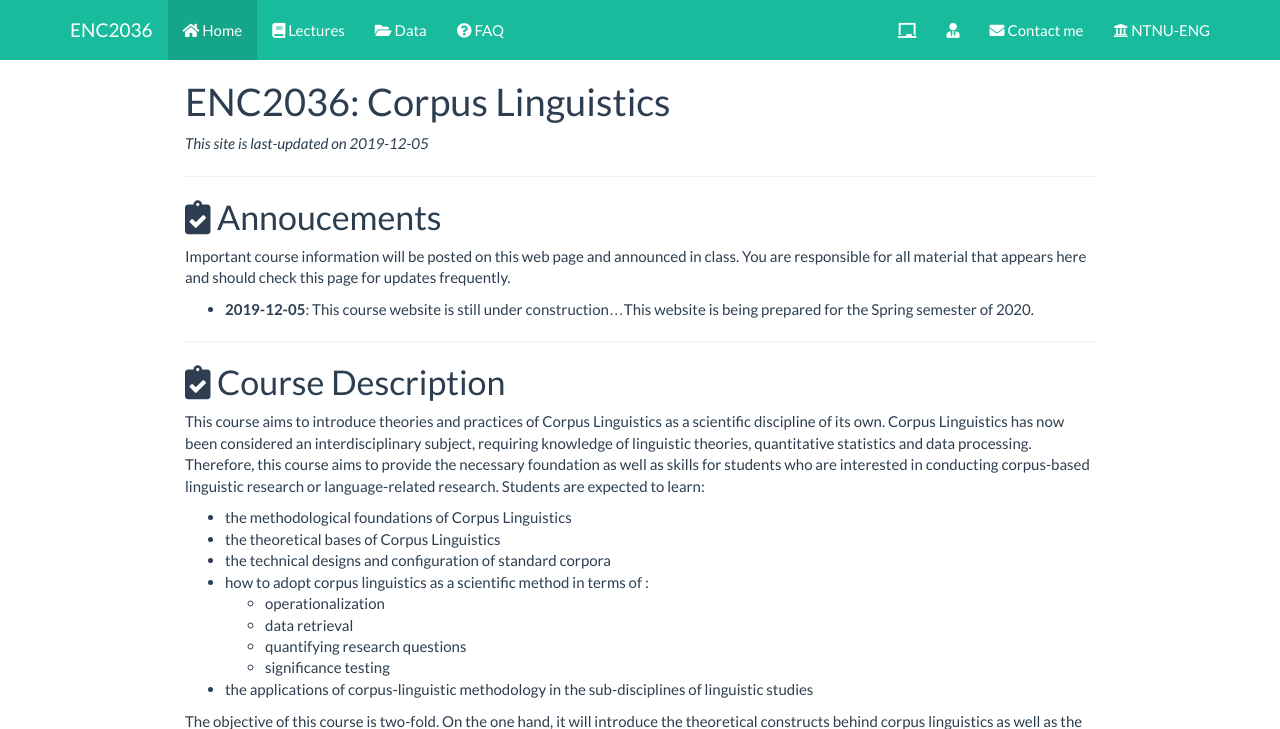
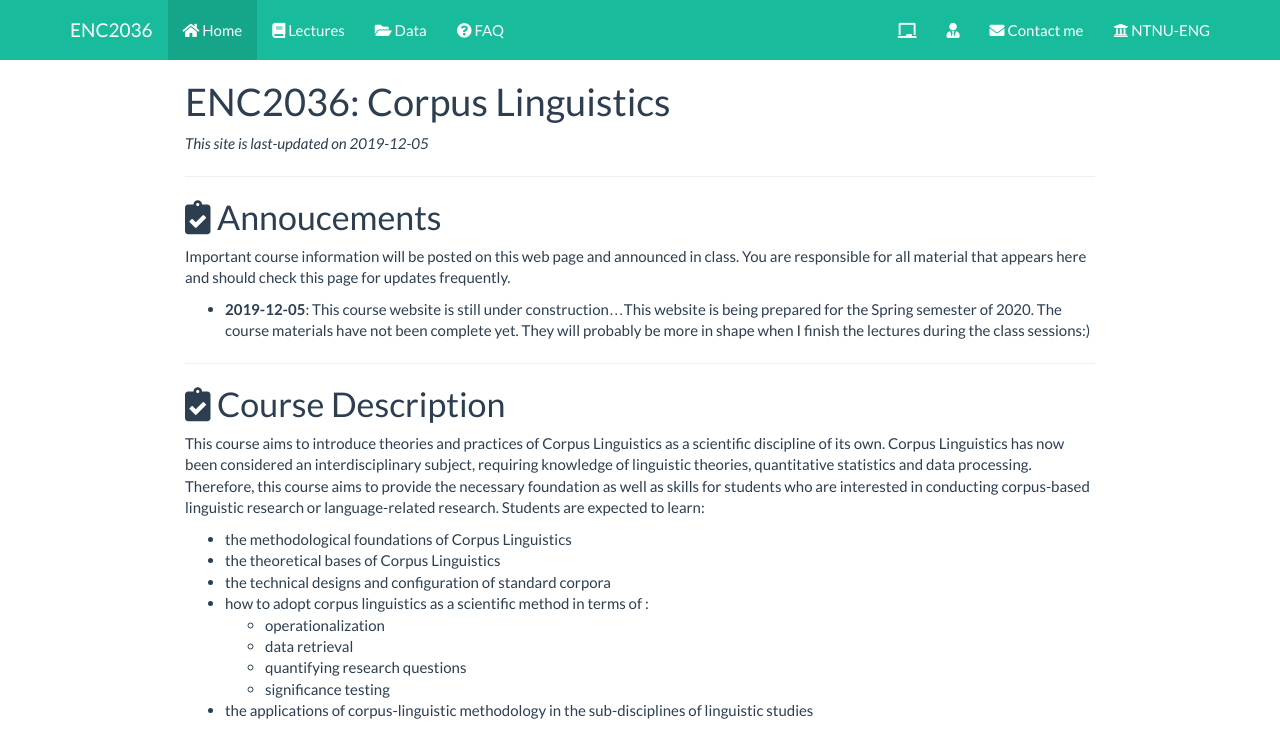
Before and after one commit to alvinntnu/NTNU_ENC2036, a plain HTML site: page docs/index.html in a window 1280 px wide. Shown: the top 729 px of the page. Drawn offline with nearby package versions, Linux system fonts and the light colour scheme; some packages are replaced by stand-ins of ours.

Commit message:
update docs

```diff
--- a/docs/index.html
+++ b/docs/index.html
@@ -351,7 +351,7 @@ $(document).ready(function () {
 <h1><i class="fas  fa-clipboard-check "></i> Annoucements</h1>
 <p>Important course information will be posted on this web page and announced in class. You are responsible for all material that appears here and should check this page for updates frequently.</p>
 <ul>
-<li><strong>2019-12-05</strong>: This course website is still under construction…This website is being prepared for the Spring semester of 2020.</li>
+<li><strong>2019-12-05</strong>: This course website is still under construction…This website is being prepared for the Spring semester of 2020. The course materials have not been complete yet. They will probably be more in shape when I finish the lectures during the class sessions:)</li>
 </ul>
 <hr />
 </div>
```
